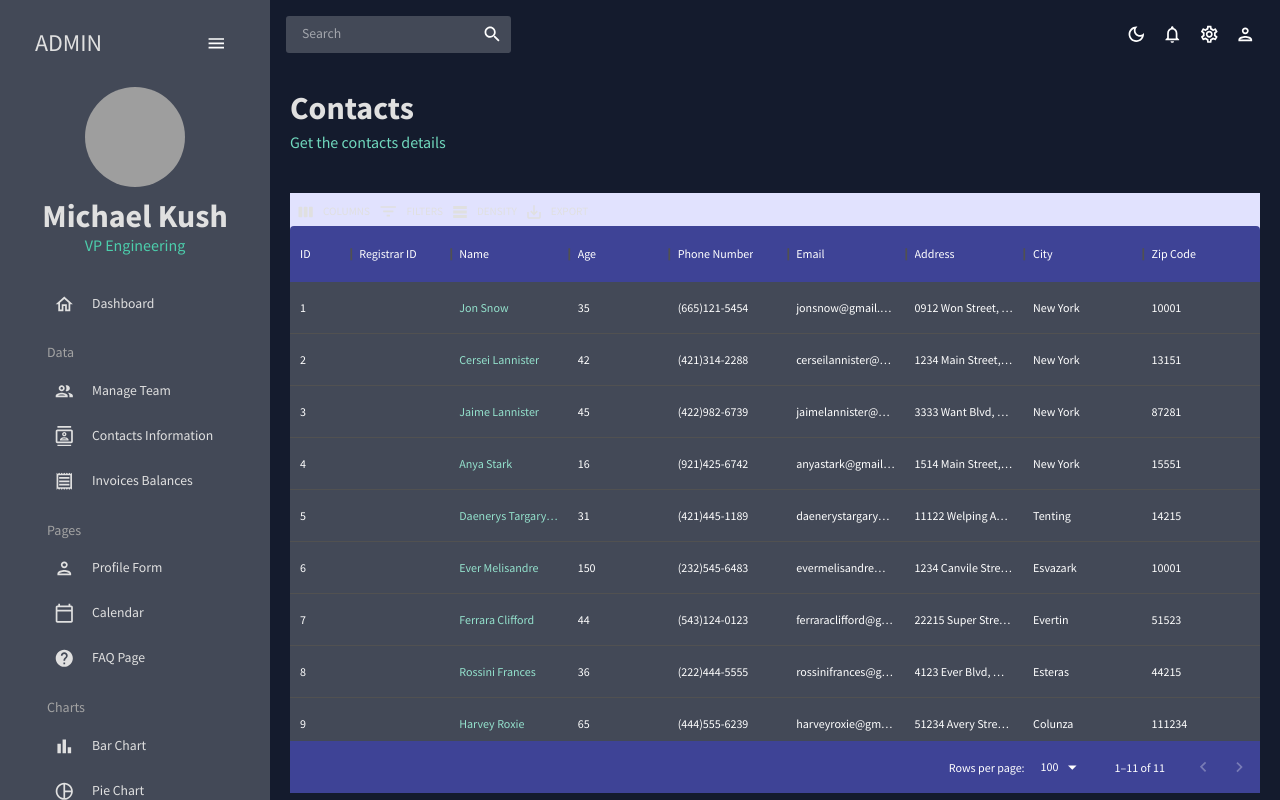
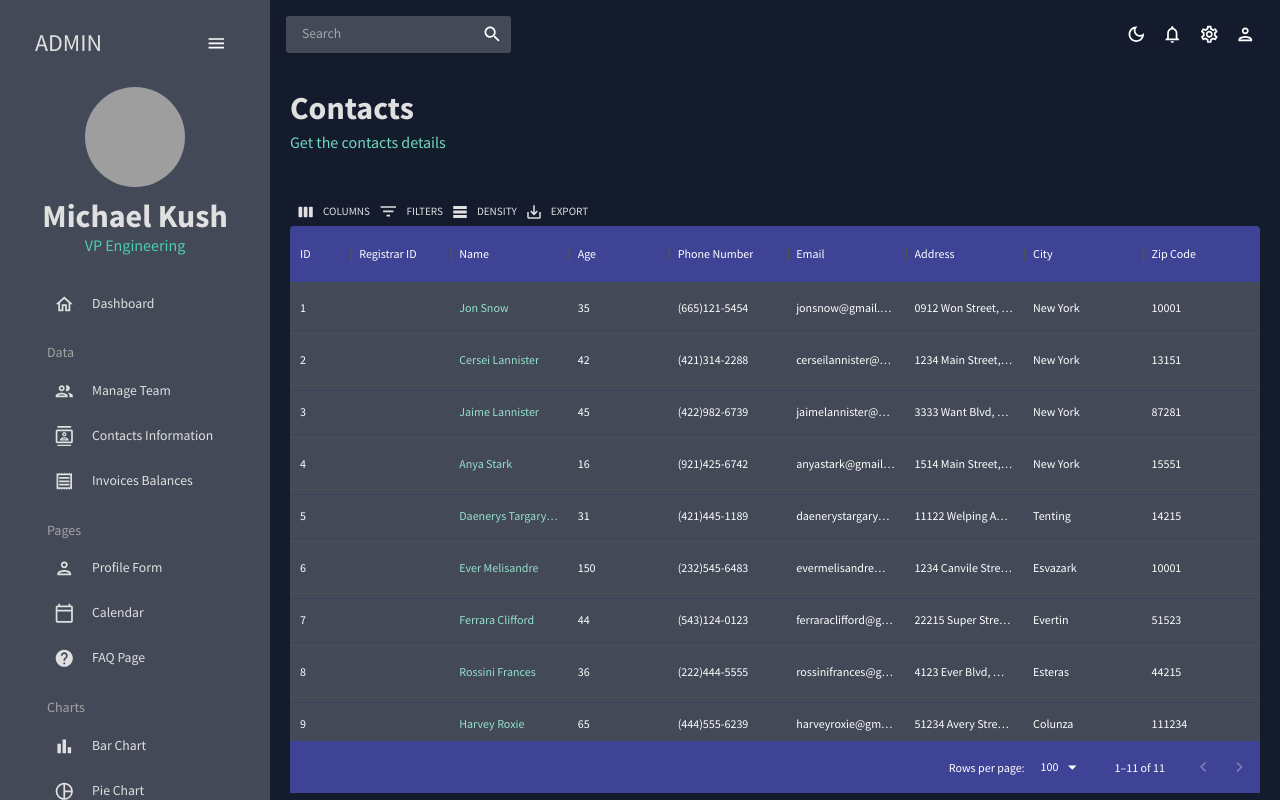
Before and after one commit to Michael-Kuria/react-admin-dashboard, a React (Create React App) app: page /contacts in a window 1280 px wide. Built offline with nearby package versions, Linux system fonts and the light colour scheme; grey boxes are pictures that could not be loaded.

Commit message:
updated contacts

```diff
--- a/src/scenes/contacts/index.jsx
+++ b/src/scenes/contacts/index.jsx
@@ -57,7 +57,6 @@
       <Box
         m="40px 0 0 0"
         height="75vh"
-        backgroundColor={colors.blueAccent[100]}
         sx={{
           "& .MuiDataGrid-root": {
             border: "none",
```
